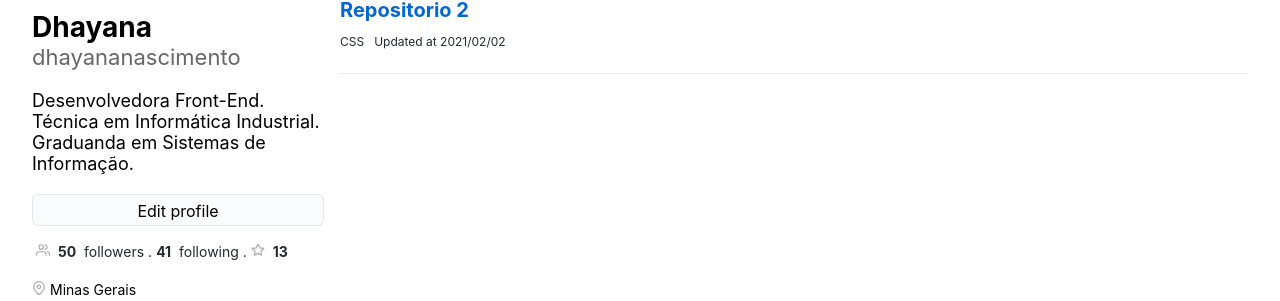
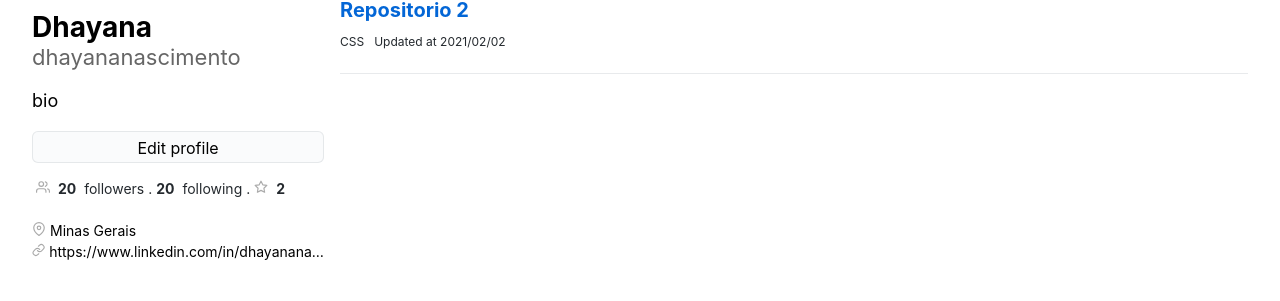
Before and after one commit to dhayananascimento/ReactJS-github, a React (Create React App) app: page / in a window 1280 px wide. Shown: the part 350-651 px from the top of the page. Built offline with nearby package versions, Linux system fonts and the light colour scheme.

Commit message:
Adiciona parametros e tipagem para Aside

```diff
--- a/src/components/Aside/index.tsx
+++ b/src/components/Aside/index.tsx
@@ -1,6 +1,13 @@
 import React from "react";
 import { Link } from "react-router-dom";
-import { FiStar, FiLink, FiMapPin, FiUsers } from "react-icons/fi";
+import {
+  FiStar,
+  FiLink,
+  FiMapPin,
+  FiUsers,
+  FiTwitter,
+  FiCoffee,
+} from "react-icons/fi";
 
 import {
   Container,
@@ -10,54 +17,96 @@ import {
   MoreInfosWrapper,
 } from "./styles";
 
-const Aside: React.FC = () => {
+interface IAside {
+  login: string;
+  name: string;
+  avatar: string;
+  stars: number;
+  followers: number;
+  following: number;
+
+  bio?: string;
+  location?: string;
+  blog?: string;
+  twitter?: string;
+  company?: string;
+}
+
+const Aside: React.FC<IAside> = ({
+  login,
+  name,
+  avatar,
+  bio,
+  stars,
+  followers,
+  following,
+  twitter,
+  company,
+  location,
+  blog,
+}) => {
   return (
     <Container>
-      <img
-        src="https://avatars.githubusercontent.com/u/62670973?v=4"
-        alt="foto do perfil"
-      />
+      <img src={avatar} alt={name} />
 
       <ProfileInfosWrapper>
-        <strong>Dhayana</strong>
-        <p>dhayananascimento</p>
+        <strong>{name}</strong>
+        <p>{login}</p>
       </ProfileInfosWrapper>
 
       <EditableProfileInfosWrapper>
-        <p>
-          Desenvolvedora Front-End. Técnica em Informática Industrial. Graduanda
-          em Sistemas de Informação.
-        </p>
+        {bio && <p>{bio}</p>}
 
         <Link to="/">Edit profile</Link>
 
         <ProfileInteractionWrapper>
           <li>
             <Link to="/">
-              <FiUsers /> <span>50</span> followers .
+              <FiUsers /> <span>{followers}</span> followers .
             </Link>
           </li>
           <li>
             <Link to="/">
-              <span>41</span> following .
+              <span>{following}</span> following .
             </Link>
           </li>
           <li>
             <Link to="/">
-              <FiStar /> <span>13</span>
+              <FiStar /> <span>{stars}</span>
             </Link>
           </li>
         </ProfileInteractionWrapper>
 
         <MoreInfosWrapper>
           <li>
-            <FiMapPin /> Minas Gerais
+            {company && (
+              <>
+                <FiCoffee /> {company}
+              </>
+            )}
           </li>
           <li>
-            <FiLink />
-            <Link to="https://www.linkedin.com/in/dhayananascimento/">
-              https://www.linkedin.com/in/dhayananascimento/
-            </Link>
+            {location && (
+              <>
+                <FiMapPin /> {location}
+              </>
+            )}
+          </li>
+          <li>
+            {blog && (
+              <>
+                <FiLink />
+                <a href={blog}>{blog}</a>
+              </>
+            )}
+          </li>
+          <li>
+            {twitter && (
+              <>
+                <FiTwitter />
+                <a href={`https://twitter.com/${twitter}`}>{twitter}</a>
+              </>
+            )}
           </li>
         </MoreInfosWrapper>
       </EditableProfileInfosWrapper>
--- a/src/pages/Repositories/index.tsx
+++ b/src/pages/Repositories/index.tsx
@@ -19,7 +19,17 @@ function Repositories() {
       <Tabs />
 
       <ContentWrapper>
-        <Aside />
+        <Aside
+          name="Dhayana"
+          login="dhayananascimento"
+          bio="bio"
+          avatar="https://avatars.githubusercontent.com/u/62670973?v=4"
+          stars={2}
+          followers={20}
+          following={20}
+          location="Minas Gerais"
+          blog="https://www.linkedin.com/in/dhayananascimento/"
+        />
 
         <Content>
           <SearchWrapper>
```
